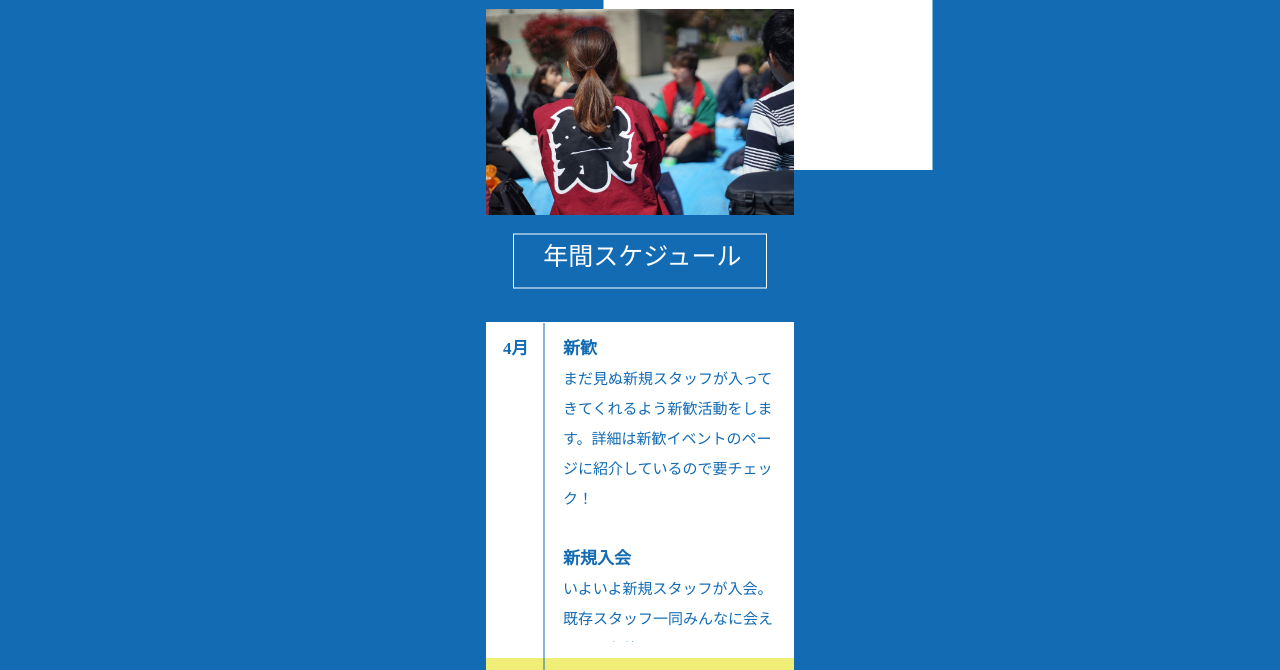
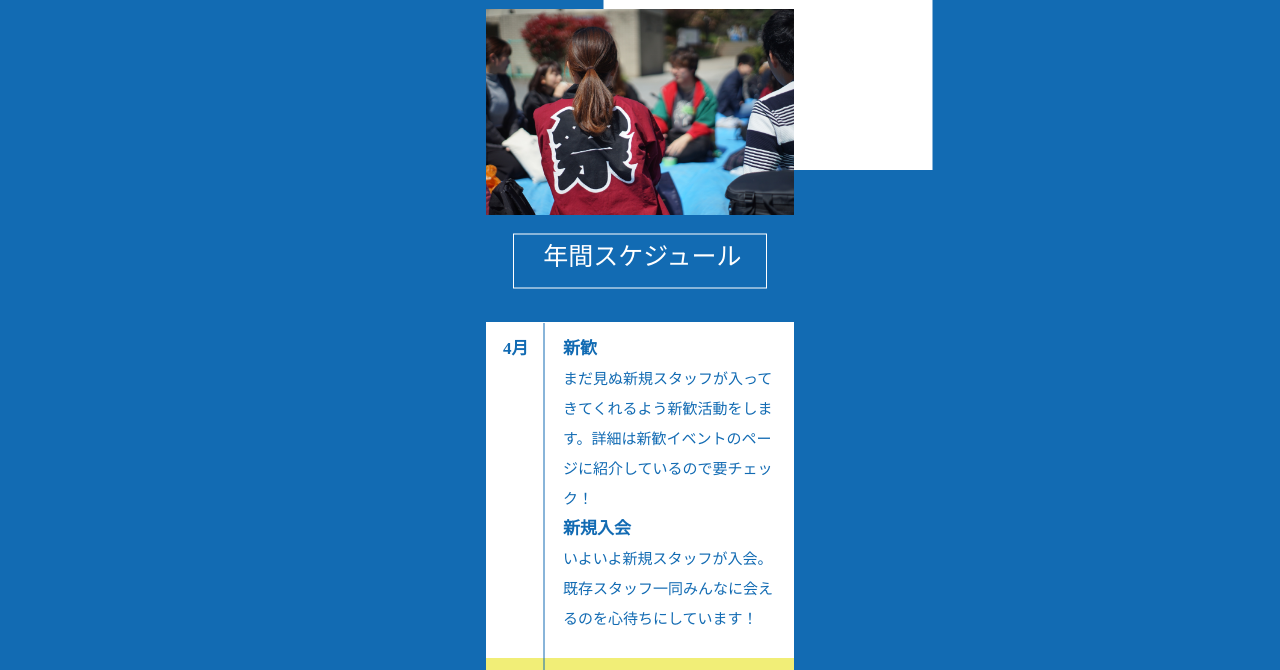
Before and after one commit to unstashinkan2020/nenkan, a plain HTML site: page index.html in a window 1280 px wide. Shown: the part 119-789 px from the top of the page. Drawn offline with Linux system fonts and the light colour scheme.

Commit message:
Update index.html

```diff
--- a/index.html
+++ b/index.html
@@ -777,7 +777,7 @@ input {
 		</rect>
 	</svg>
 	<div id="______________________________">
-		<span>新歓</span><br><span style="font-style:normal;font-weight:normal;font-size:15px;">まだ見ぬ新規スタッフが入ってきてくれるよう新歓活動をします。詳細は</span><span style="font-style:normal;font-weight:normal;font-size:15px;text-decoration:true;">新歓イベント</span><span style="font-style:normal;font-weight:normal;font-size:15px;">のページに紹介しているので要チェック！<br/></span><br><span>新規入会</span><br><span style="font-style:normal;font-weight:normal;font-size:15px;">いよいよ新規スタッフが入会。既存スタッフ一同みんなに会えるのを心待ちにしています！</span><br>
+		<span>新歓</span><br><span style="font-style:normal;font-weight:normal;font-size:15px;">まだ見ぬ新規スタッフが入ってきてくれるよう新歓活動をします。詳細は</span><span style="font-style:normal;font-weight:normal;font-size:15px;text-decoration:true;">新歓イベント</span><span style="font-style:normal;font-weight:normal;font-size:15px;">のページに紹介しているので要チェック！<br/></span><span>新規入会</span><br><span style="font-style:normal;font-weight:normal;font-size:15px;">いよいよ新規スタッフが入会。既存スタッフ一同みんなに会えるのを心待ちにしています！</span><br>
 	</div>
 	<svg class="____228">
 		<rect fill="rgba(241,238,119,1)" id="____228" rx="0" ry="0" x="0" y="0" width="308" height="165">
```
